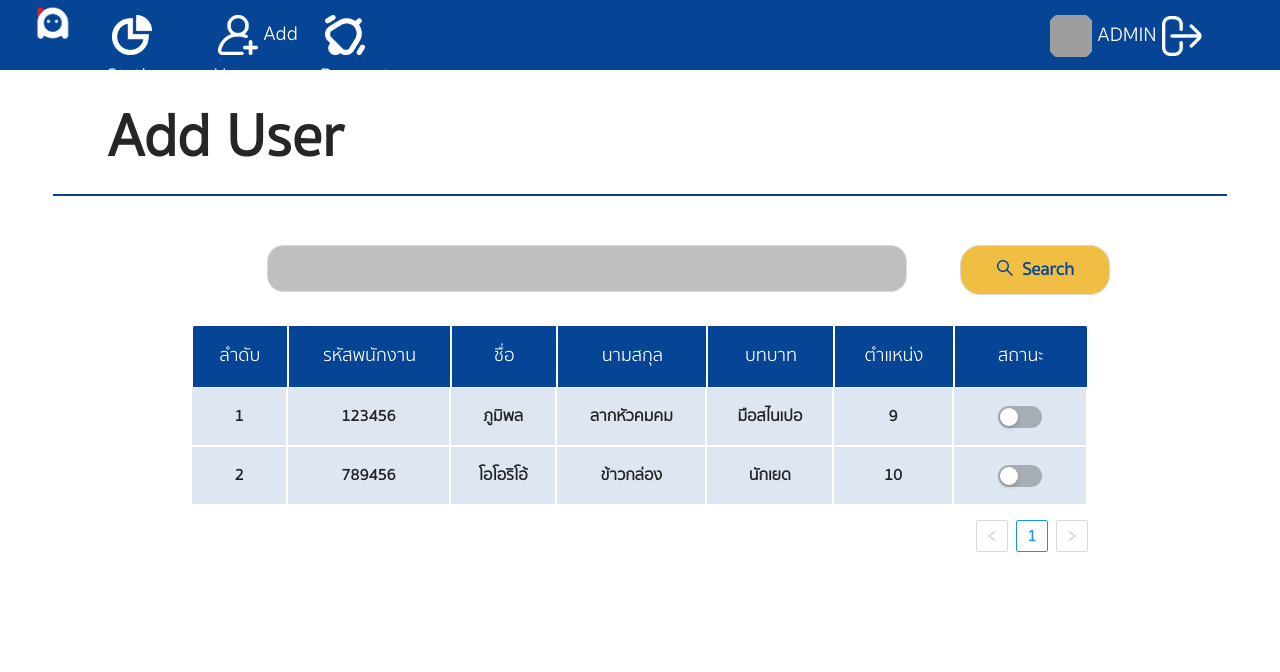
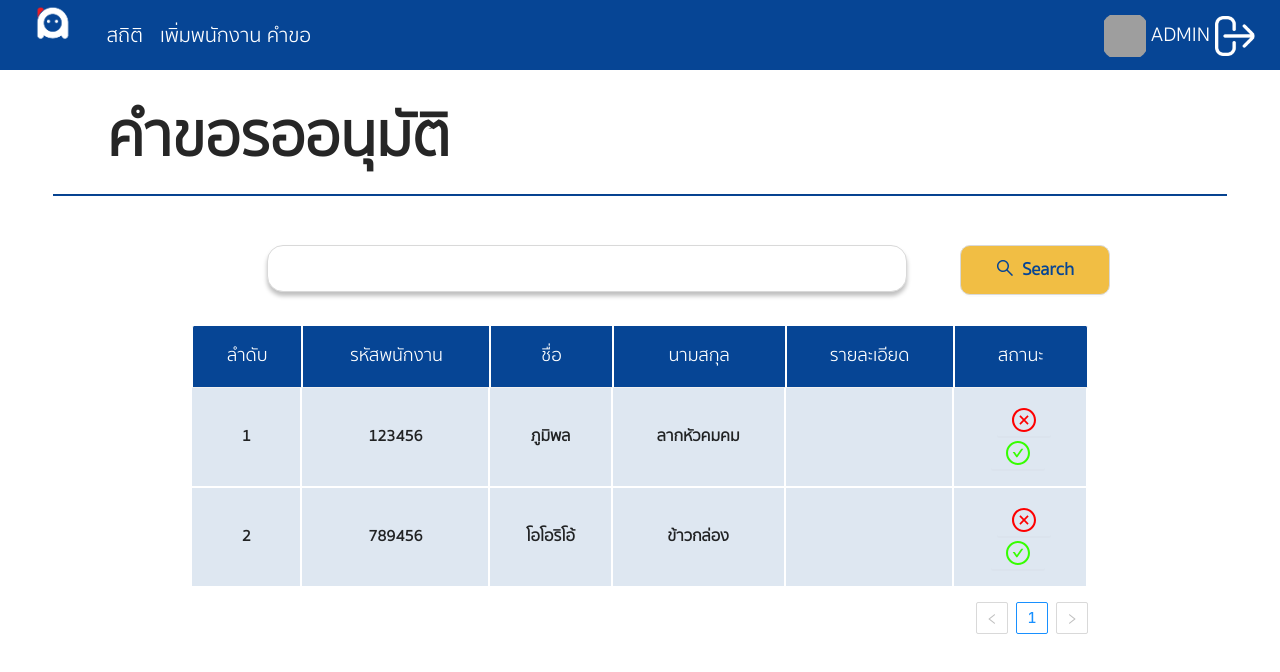
Before and after one commit to koonmnaja/ileave, a Next.js app: page /Request in a window 1280 px wide. Shown: the top 672 px of the page. Built offline with nearby package versions, Linux system fonts and the light colour scheme; grey boxes are pictures that could not be loaded.

Commit message:
17-10-65-1-22

```diff
--- a/Components/Layout/Navbar_Admin.tsx
+++ b/Components/Layout/Navbar_Admin.tsx
@@ -10,10 +10,10 @@ const App: React.FC = () => {
         <>
             <Row  justify="start" style={{ background: '#064595', height: '70px',paddingTop:'10px' }}>
                 <Colstyled span={2} style={{textAlign: 'center'}}><img src="../images/LogoW.png" width='45%'/></Colstyled>
-                <Colstyle span={2} ><img src="../images/Statics.png" width='50px' height='50px' style={{padding:'5px'}}/><Link href="../Statics">Statics</Link></Colstyle>
-                <Colstyle span={2}><img src="../images/AddUserW.png" width='50px' height='50px' style={{padding:'5px'}}/><Link href="../Add_User">Add User</Link></Colstyle>
-                <Colstyle span={2}><img src="../images/RQW.png" width='50px' height='50px' style={{padding:'5px'}}/><Link href="../Request">Request</Link></Colstyle>
-                <Colstyle span={15} style={{paddingLeft:'10px',textAlign:'right',paddingRight:'20px'}}><Avatar size={52} src="../images/profile.png" style={{padding:'5px'}}></Avatar>ADMIN
+                <Colstyle span={1} style={{paddingTop:'10px'}}><Link href="../Statics">สถิติ</Link></Colstyle>
+                <Colstyle span={2} style={{paddingTop:'10px'}}><Link href="../Add_User">เพิ่มพนักงาน</Link></Colstyle>
+                <Colstyle span={2} style={{paddingTop:'10px'}}><Link href="../Request">คำขอ</Link></Colstyle>
+                <Colstyle span={17} style={{paddingLeft:'10px',textAlign:'right',paddingRight:'20px'}}><Avatar size={52} src="../images/profile.png" style={{padding:'5px'}}></Avatar>ADMIN
                 <Link href="../login"><img src="../images/Lo.png" width='50px' height='50px' style={{padding:'5px'}}/></Link></Colstyle>
             </Row>
         </>
--- a/pages/Request.tsx
+++ b/pages/Request.tsx
@@ -3,7 +3,7 @@ import styled from 'styled-components';
 import NavbarHead from '../Components/Layout/Navbar_Admin'
 import AddUserModal from '../Components/Modal/Add_User_Modal'
 import { Button, Form, Row, Col, Divider, DatePicker, Table, Switch, Input } from 'antd';
-import { SearchOutlined, UserAddOutlined } from '@ant-design/icons';
+import { SearchOutlined, CheckCircleOutlined,CloseCircleOutlined } from '@ant-design/icons';
 
 const App: React.FC = () => {
     const [modal, setModal] = useState({})
@@ -19,8 +19,7 @@ const App: React.FC = () => {
             Employee_ID: '123456',
             Firsh_Name: 'ภูมิพล',
             Last_Name: 'ลากหัวคมคม',
-            Role: 'มือสไนเปอ',
-            Position: '9',
+            Detaile: '',
             Status: false
         },
         {
@@ -28,8 +27,7 @@ const App: React.FC = () => {
             Employee_ID: '789456',
             Firsh_Name: 'โอโอริโอ้',
             Last_Name: 'ข้าวกล่อง',
-            Role: 'นักเยด',
-            Position: '10',
+            Detaile: '',
             Status: false
         }
 
@@ -60,17 +58,11 @@ const App: React.FC = () => {
             align: 'center',
         },
         {
-            title: 'บทบาท',
-            dataIndex: 'Role',
-            key: 'Role',
+            title: 'รายละเอียด',
+            dataIndex: 'Detaile',
+            key: 'Detaile',
             align: 'center',
 
-        },
-        {
-            title: 'ตำแหน่ง',
-            dataIndex: 'Position',
-            key: 'Position',
-            align: 'center',
         },
         {
             title: 'สถานะ',
@@ -79,7 +71,20 @@ const App: React.FC = () => {
             align: 'center',
             width: "15%",
             render: (_: any, record: any) => (
-                <Switch defaultChecked={record?.status} onChange={onChangeStatus} />
+                <Row justify='center' gutter={0} style={{ width: "100%" }}>
+                    <Col span={6} style={{marginRight:"20px"}}>
+                        <Button style={{ background: 'none',border:'none' }}>
+                            <CloseCircleOutlined
+                            style={{ fontSize: "24px", fontFamily: "SukhumvitSet-Bold", color: '#FE0000',}} />
+
+                        </Button>
+                    </Col>
+                    <Col span={4} style={{marginRight:"40px",}}>
+                        <Button style={{background: 'none',border:'none' }} >
+                            <CheckCircleOutlined style={{ fontSize: "24px", fontFamily: "SukhumvitSet-Bold", color: "#36FE00" }} />
+                        </Button>
+                    </Col>
+                </Row>
             )
         }
     ];
@@ -90,14 +95,14 @@ const App: React.FC = () => {
         <>
             <NavbarHead />
             <Row>
-                <Col span={20} offset={2}><p style={{ fontSize: '60px', fontWeight: 'bold', paddingTop: '20px', paddingBottom: '-10px' }}>Add User</p></Col>
+                <Col span={20} offset={2}><p style={{ fontSize: '60px', fontWeight: 'bold', paddingTop: '20px', paddingBottom: '-10px' }}>คำขอรออนุมัติ</p></Col>
             </Row>
             <Row justify="center">
                 <Col span={22}><DividerStyled /></Col>
             </Row>
             <Row>
 
-                <Col span={12} offset={5}><Form.Item><Input style={{ borderRadius: "16px", width: '100%', height: '47px', fontSize: '18px', background: '#BFBFBF' }} /></Form.Item></Col>
+                <Col span={12} offset={5}><Form.Item><Input style={{ borderRadius: "16px", width: '100%', height: '47px', fontSize: '18px', background: '#fff',boxShadow: '0px 4px 4px rgb(0 0 0 / 25%)' }} /></Form.Item></Col>
                 <Col span={3} offset={1}><ButtonStyledd icon={<SearchOutlined />} style={{ background: '#F1BE44', width: '150px' }}>Search</ButtonStyledd></Col>
             </Row>
             <Row justify='center' style={{ width: "100%", marginTop: "10px" }}>
@@ -117,7 +122,7 @@ const DividerStyled = styled(Divider)`
 const ButtonStyledd = styled(Button)`
     color: #064595;
     height: 50px;
-    border-Radius:20px;
+    border-Radius:10px;
     font-Size: 18px;
     fontFamily: Semi Bold;
     font-weight: bold;
```
Also changed, not shown: Components/Layout/Navbar.tsx (+8 -7 lines), Components/Modal/Leave_Modal.tsx (+43 -10 lines), pages/Add_User.tsx (+8 -8 lines), pages/Statics.tsx (+4 -11 lines).
